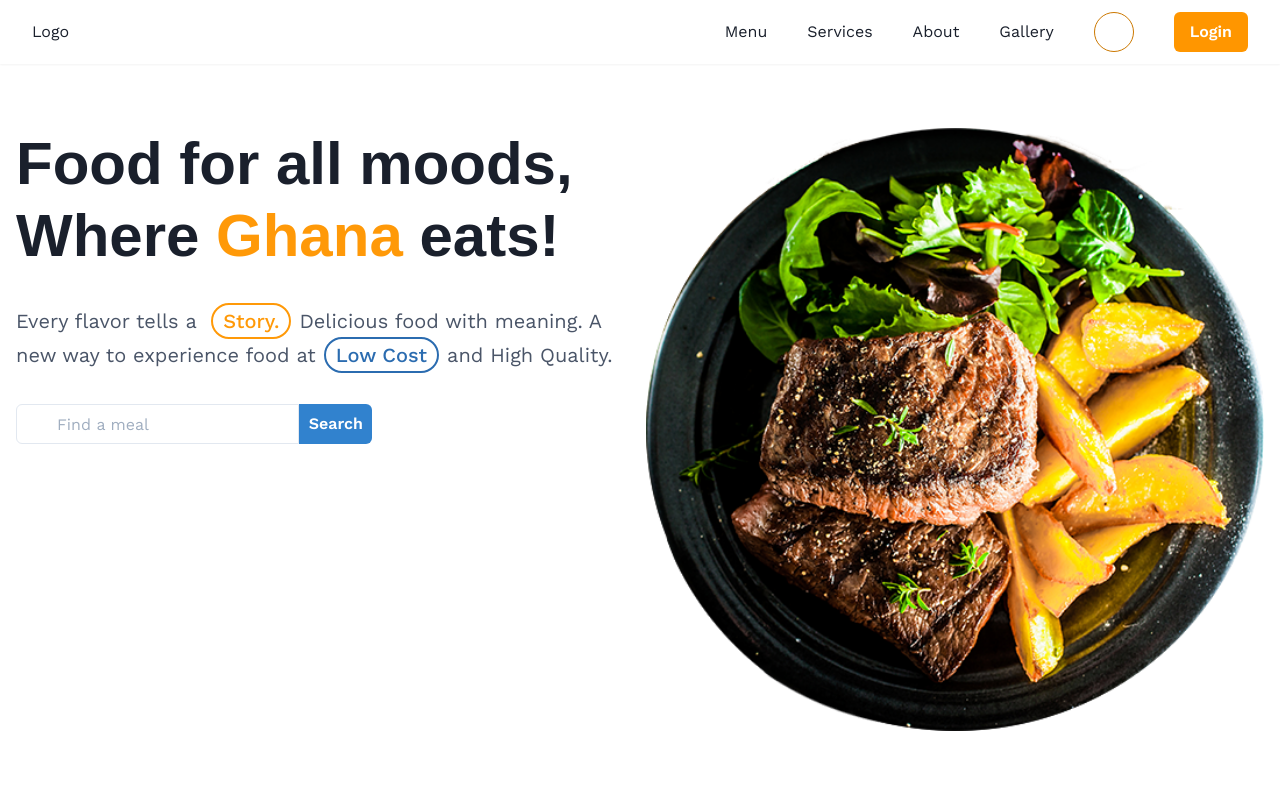
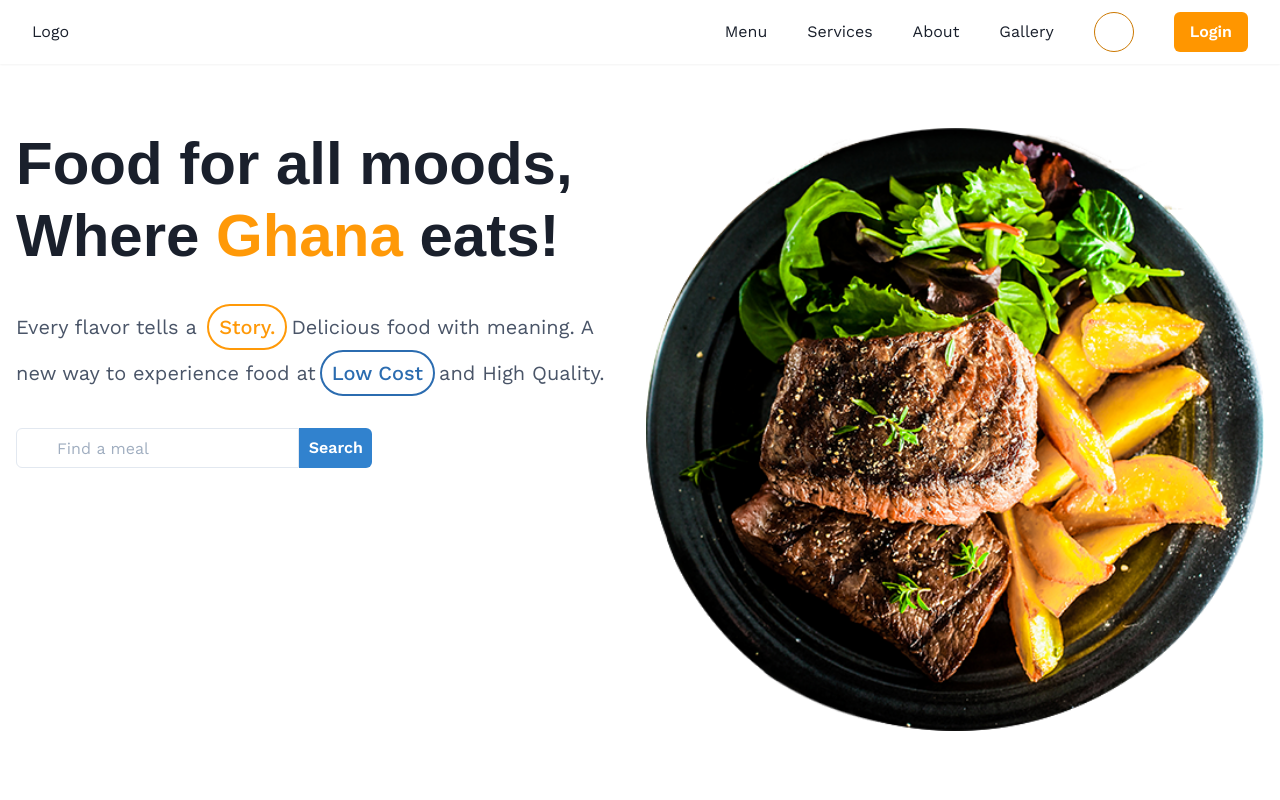
Before and after one commit to jeronasiedu/restuarant, a React (Vite) app: page / in a window 1280 px wide. Shown: the top 800 px of the page. Built offline with nearby package versions, Linux system fonts and the light colour scheme; no server answers; some icons are missing; a web font is replaced by a local one.

Commit message:
fix stylish text margin

```diff
--- a/index.html
+++ b/index.html
@@ -4,7 +4,7 @@
     <meta charset="UTF-8" />
     <link rel="icon" type="image/svg+xml" href="/src/favicon.svg" />
     <meta name="viewport" content="width=device-width, initial-scale=1.0" />
-    <title>Ghana Eats</title>
+    <title>Jeron Eatery</title>
   </head>
   <body>
     <div id="root"></div>
--- a/package.json
+++ b/package.json
@@ -17,7 +17,8 @@
     "react-dom": "^18.0.0",
     "react-icons": "^4.3.1",
     "react-router-dom": "^6.3.0",
-    "swiper": "^8.1.4"
+    "swiper": "^8.1.4",
+    "swr": "^1.3.0"
   },
   "devDependencies": {
     "@types/react": "^18.0.0",
--- a/src/core/StylishText.jsx
+++ b/src/core/StylishText.jsx
@@ -9,7 +9,8 @@ const StylishText = ({ text, color = "blue.600" }) => {
       rounded="full"
       fontWeight={500}
       color={color}
-      mx={2}
+      mx={1}
+      display="inline-block"
       wordBreak="keep-all"
       whiteSpace="nowrap"
     >
```
Also changed, not shown: src/router.js (added), 1 other file (tests, documents, lock files or other folders).
